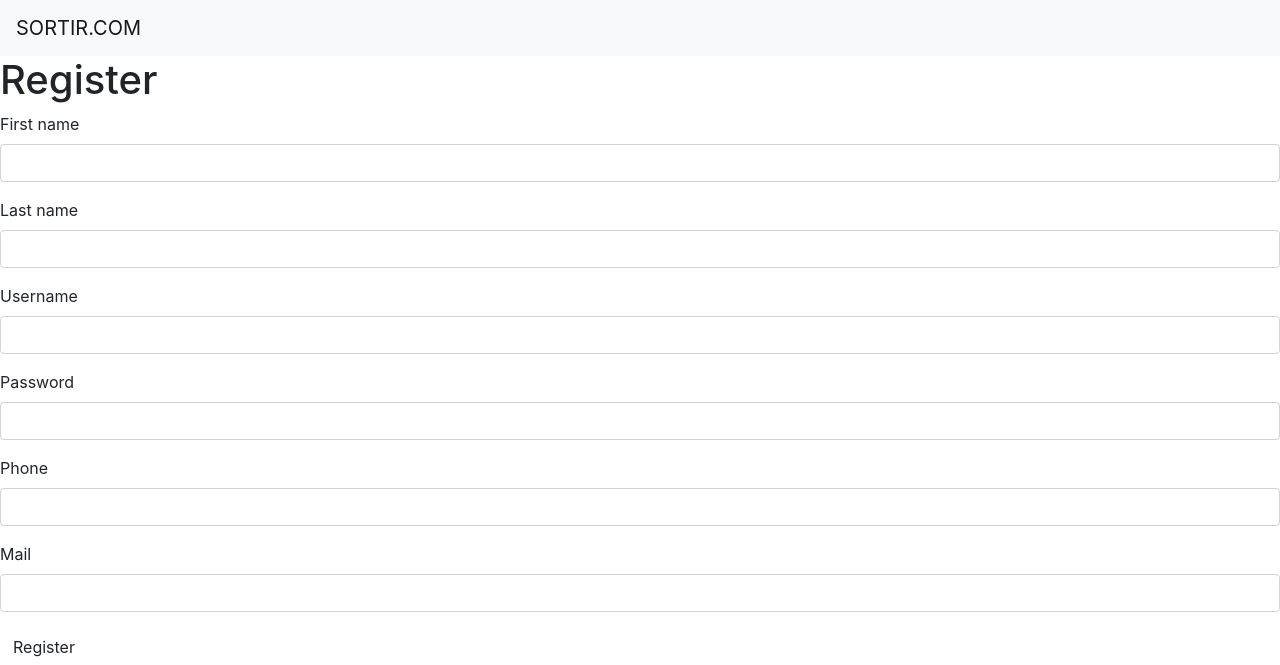
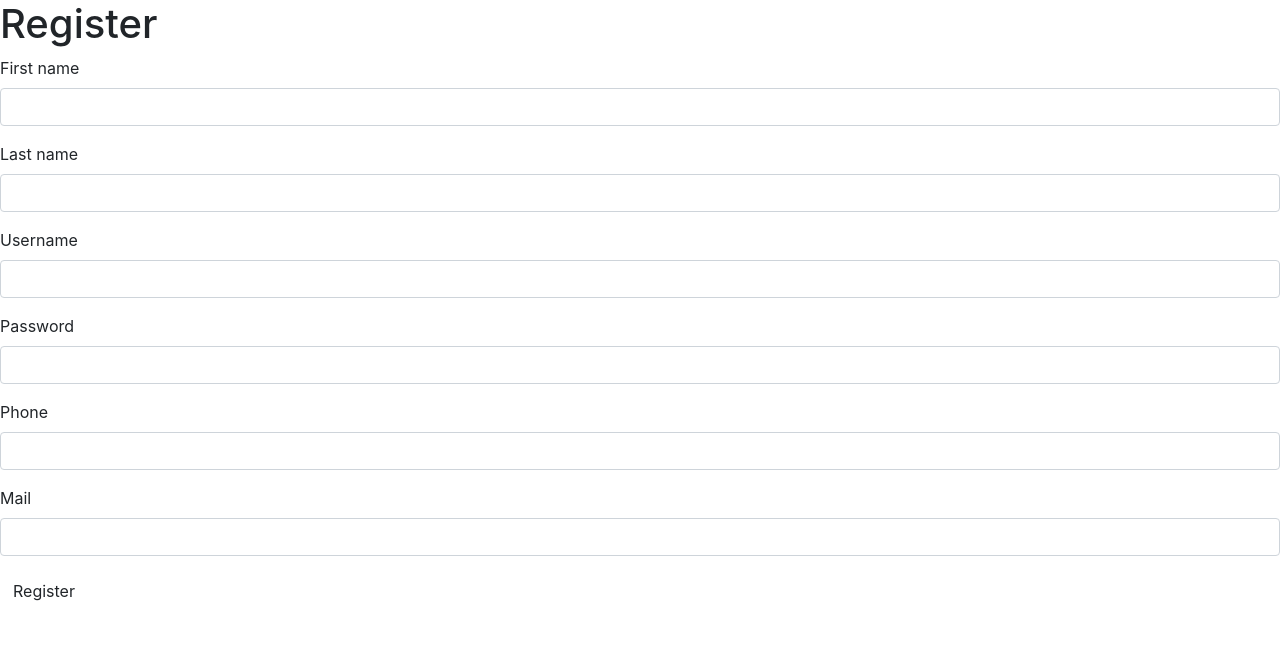
Before and after one commit to JulienVernay/ProjetSORTIES, a Symfony app: template templates/registration/register.html.twig in a window 1280 px wide. Shown: the top 665 px of the page. Run offline with Twig, Linux system fonts and the light colour scheme; the template is opened without the code that fills it, so the values that code supplies are empty; form fields are guessed from the names that the template uses; some libraries are stand-ins or nearby versions.

Commit message:
Many things

```diff
--- a/src/Controller/HomeController.php
+++ b/src/Controller/HomeController.php
@@ -16,9 +16,6 @@ class HomeController extends AbstractController
     public function index(): Response
 
     {
-        if ($this->getUser()) {
-            return $this->render('home/home.html.twig');
-        }
-        return $this->redirectToRoute('app_login');
+        return $this->render('/test.html.twig');
     }
 }
--- a/templates/base.html.twig
+++ b/templates/base.html.twig
@@ -2,67 +2,19 @@
 <html lang="fr">
     <head>
         <meta charset="UTF-8">
-        <title>{% block title %}Sortir.com{% endblock %}</title>
-        <!-- Google Font -->
-        <link href="https://fonts.googleapis.com/css?family=Anton|Cabin|Lato|Fjalla+One|Montserrat|Roboto&display=swap" rel="stylesheet">
+        <title>{% block title %}Welcome!{% endblock %}</title>
+        {# Run `composer require symfony/webpack-encore-bundle`
+           and uncomment the following Encore helpers to start using Symfony UX #}
+        {% block stylesheets %}
+            {#{{ encore_entry_link_tags('app') }}#}
+        {% endblock %}
 
-        <!-- Font Awesome -->
-        <link rel="stylesheet" href="https://cdnjs.cloudflare.com/ajax/libs/font-awesome/5.13.0/css/all.min.css">
-
-        <!-- Owl Carousel -->
-        <link rel="stylesheet" href="https://cdnjs.cloudflare.com/ajax/libs/OwlCarousel2/2.3.4/assets/owl.carousel.min.css">
-        <link rel="stylesheet" href="https://cdnjs.cloudflare.com/ajax/libs/OwlCarousel2/2.3.4/assets/owl.theme.default.min.css">
-
-        <!-- Bootstrap -->
+        {% block javascripts %}
+            {#{{ encore_entry_script_tags('app') }}#}
+        {% endblock %}
         <link rel="stylesheet" href="https://cdn.jsdelivr.net/npm/bootstrap@4.6.0/dist/css/bootstrap.min.css" integrity="sha384-B0vP5xmATw1+K9KRQjQERJvTumQW0nPEzvF6L/Z6nronJ3oUOFUFpCjEUQouq2+l" crossorigin="anonymous">
-
-        <!-- CSS -->
-        <link rel="stylesheet" href="{{asset('/CSS/Style.css')}}">
-
     </head>
     <body>
-    <nav class="navbar navbar-expand-lg navbar-light bg-light">
-        <a class="navbar-brand" href="#">SORTIR.COM</a>
-        <button class="navbar-toggler" type="button" data-toggle="collapse" data-target="#navbarNavAltMarkup" aria-controls="navbarNavAltMarkup" aria-expanded="false" aria-label="Toggle navigation">
-            <span class="navbar-toggler-icon"></span>
-        </button>
-        <div class="collapse navbar-collapse" id="navbarNavAltMarkup">
-            <div class="navbar-nav">
-                {% if app.user %}
-                <a class="nav-link" href="{{ path('index') }}">Home</a>
-                {% if is_granted ('ROLE_ADMIN') %}
-                <a class="nav-link" href="#">Ville</a>
-                <a class="nav-link" href="#">Campus</a>
-                    <a class="nav-link" href="{{ path('app_register') }}">New User</a>
-                    {% endif %}
-                <a class="nav-link" href="#">Mon profil</a>
-
-                <a class="nav-link" href="{{ path('app_logout') }}">Se deconnecter</a>
-                {% endif %}
-            </div>
-        </div>
-    </nav>
         {% block body %}{% endblock %}
-
-
-    <!-- Jquery -->
-    <script src="https://cdnjs.cloudflare.com/ajax/libs/jquery/3.5.1/jquery.min.js"></script>
-    <!-- Owl Carousel -->
-    <script src="https://cdnjs.cloudflare.com/ajax/libs/OwlCarousel2/2.3.4/owl.carousel.min.js"></script>
-    <!-- Custom Javascript -->
-    <script>
-        $(document).ready(function () {
-            $(".owl-carousel").owlCarousel({
-                items:1,
-                loop:true,
-                nav:true,
-                dots:true,
-                autoplay:true,
-                autoplaySpeed:1000,
-                smartSpeed:1500,
-                autoplayHoverPause:true
-            });
-        });
-    </script>
     </body>
 </html>
```
